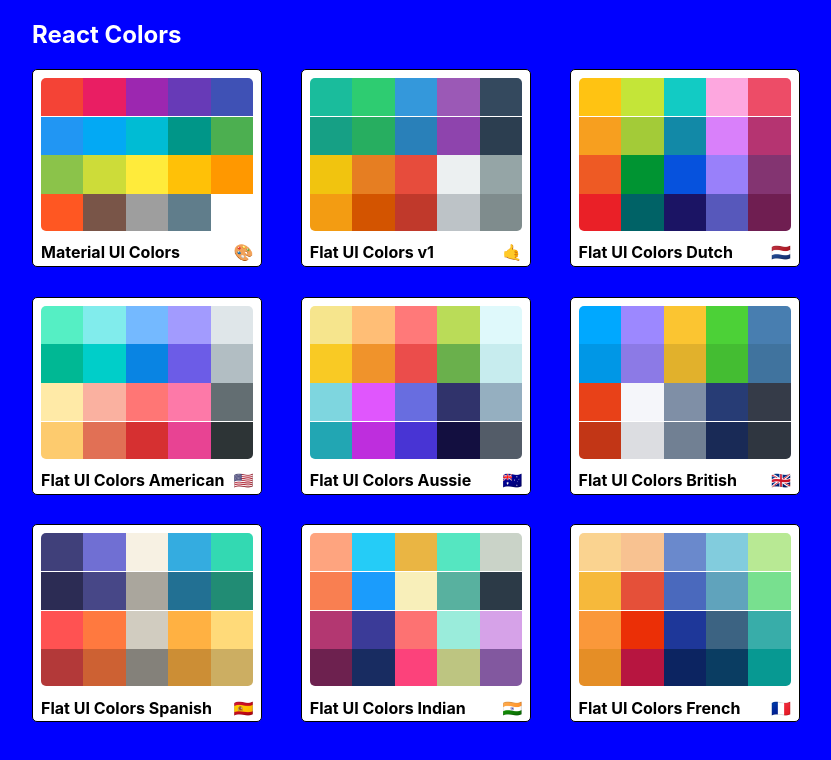
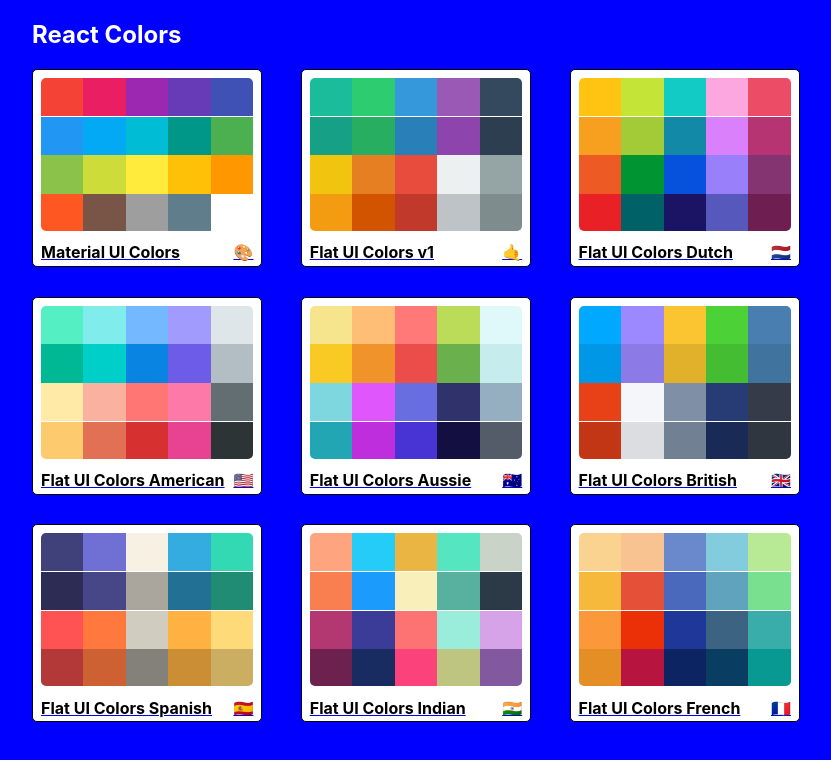
Before and after one commit to MarcuAdrian18/color-palettes-project, a React (Create React App) app: page / in a window 1280 px wide. Shown: the top 760 px of the page, without its empty margins (224-1055 px from the left). Built offline with nearby package versions, Linux system fonts and the light colour scheme.

Commit message:
Link to palette

```diff
--- a/src/App.js
+++ b/src/App.js
@@ -18,7 +18,9 @@
         <Route
           exact
           path="/"
-          render={() => <PaletteList palettes={seedColors} />}
+          render={(routeProps) => (
+            <PaletteList palettes={seedColors} {...routeProps} />
+          )}
         />
         <Route
           exact
--- a/src/MiniPalette.js
+++ b/src/MiniPalette.js
@@ -56,7 +56,7 @@
     ></div>
   ));
   return (
-    <div className={classes.root}>
+    <div className={classes.root} onClick={props.handleClick}>
       <div className={classes.colors}>
         {/* Mini color boxes */}
         {miniColorBoxes}
--- a/src/PaletteList.js
+++ b/src/PaletteList.js
@@ -37,6 +37,9 @@
 };
 
 class PaletteList extends Component {
+  goToPalette(id) {
+    this.props.history.push(`/palette/${id}`);
+  }
   render() {
     const { palettes, classes } = this.props;
     return (
@@ -47,7 +50,12 @@
           </nav>
           <div className={classes.palettes}>
             {palettes.map((palette) => (
-              <MiniPalette {...palette} />
+              <Link to={`/palette/${palette.id}`}>
+                <MiniPalette
+                  {...palette}
+                  handleClick={() => this.goToPalette(palette.id)}
+                />
+              </Link>
             ))}
           </div>
         </div>
```
